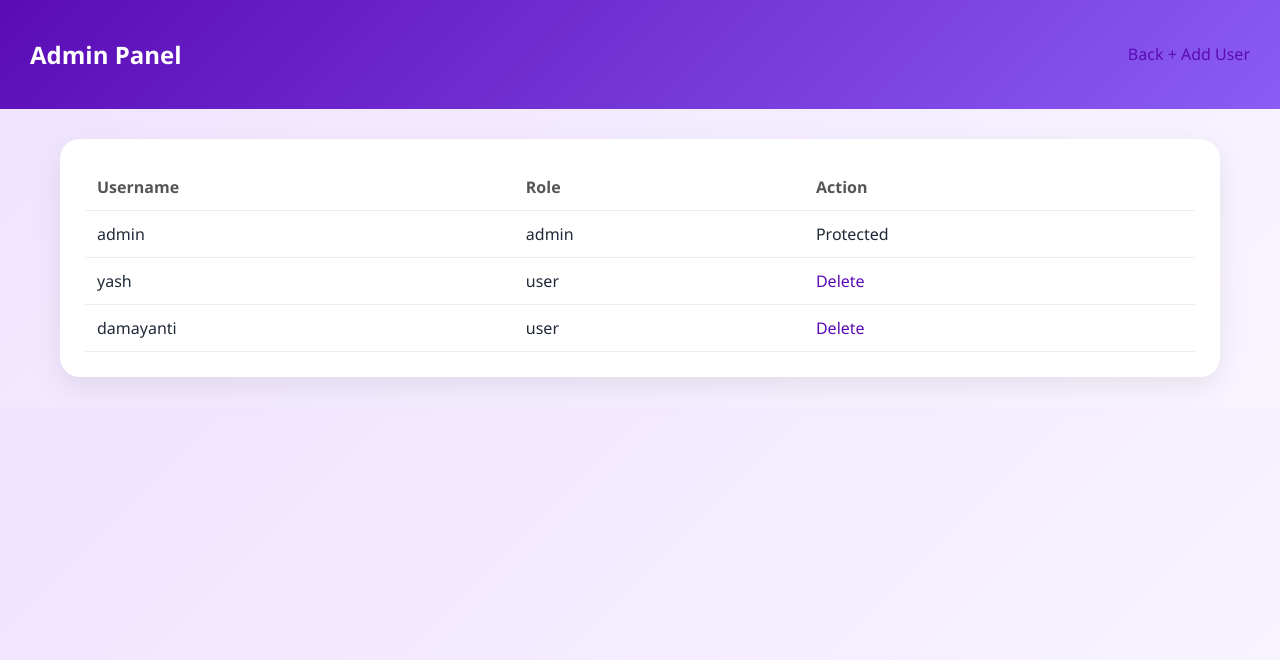
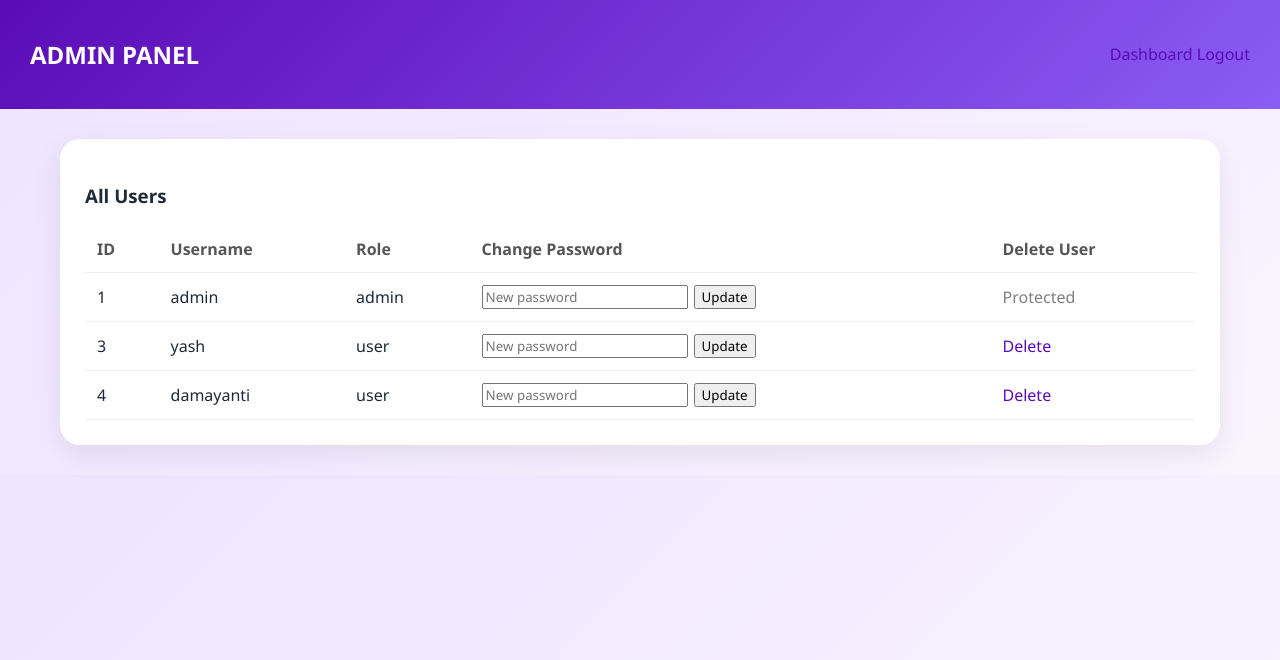
Before and after one commit to algo-yash/expense-tracker, a Flask app: page /admin in a window 1280 px wide. Shown: the top 660 px of the page. Run offline with Flask 3, Linux system fonts and the light colour scheme; a user stored in the database is signed in; data comes from the database, SQL or seed files in the repository.

Commit message:
Admin password change feature UI

```diff
--- a/templates/admin.html
+++ b/templates/admin.html
@@ -1,49 +1,77 @@
 <!DOCTYPE html>
-<html>
+<html lang="en">
 <head>
+    <meta charset="UTF-8">
     <title>Admin Panel</title>
-    <link rel="stylesheet" href="/static/style.css">
+    <link rel="stylesheet" href="{{ url_for('static', filename='style.css') }}">
 </head>
 <body>
 
-<div class="topbar admin-bar">
-    <h2>Admin Panel</h2>
+<div class="topbar">
+    <h2>ADMIN PANEL</h2>
     <div>
-        <a href="/dashboard" class="logout">Back</a>
-        <a href="/register" class="btn">+ Add User</a>
+        <a href="/dashboard">Dashboard</a>
+        <a href="/logout">Logout</a>
     </div>
 </div>
 
 <div class="container">
 
-{% for m in get_flashed_messages() %}
-<div class="alert">{{ m }}</div>
+    {% for message in get_flashed_messages() %}
+        <div class="alert">{{ message }}</div>
     {% endfor %}
 
     <div class="card">
+        <h3>All Users</h3>
+
         <table>
             <tr>
+                <th>ID</th>
                 <th>Username</th>
                 <th>Role</th>
-            <th>Action</th>
+                <th>Change Password</th>
+                <th>Delete User</th>
             </tr>
 
-        {% for u in users %}
+            {% for user in users %}
             <tr>
-            <td>{{ u.username }}</td>
-            <td><span class="badge {{ u.role }}">{{ u.role }}</span></td>
+                <td>{{ user.id }}</td>
+                <td>{{ user.username }}</td>
+                <td>{{ user.role }}</td>
+
+                <!-- CHANGE PASSWORD -->
                 <td>
-                {% if u.id != session.user_id %}
-                    <a href="/delete_user/{{ u.id }}" class="danger">Delete</a>
+                    <form
+                        action="/admin/change-password/{{ user.id }}"
+                        method="post"
+                        style="display:flex; gap:6px; align-items:center;"
+                    >
+                        <input
+                            type="password"
+                            name="new_password"
+                            placeholder="New password"
+                            required
+                            minlength="6"
+                        >
+                        <button type="submit">Update</button>
+                    </form>
+                </td>
+
+                <!-- DELETE USER -->
+                <td>
+                    {% if user.role != "admin" %}
+                        <a href="/admin/delete-user/{{ user.id }}" class="danger">
+                            Delete
+                        </a>
                     {% else %}
-                    <span class="muted">Protected</span>
+                        <span style="color:gray;">Protected</span>
                     {% endif %}
                 </td>
             </tr>
             {% endfor %}
         </table>
+
     </div>
-
 </div>
 
 </body>
```
Lines whose indentation alone changed are shown as unchanged.
